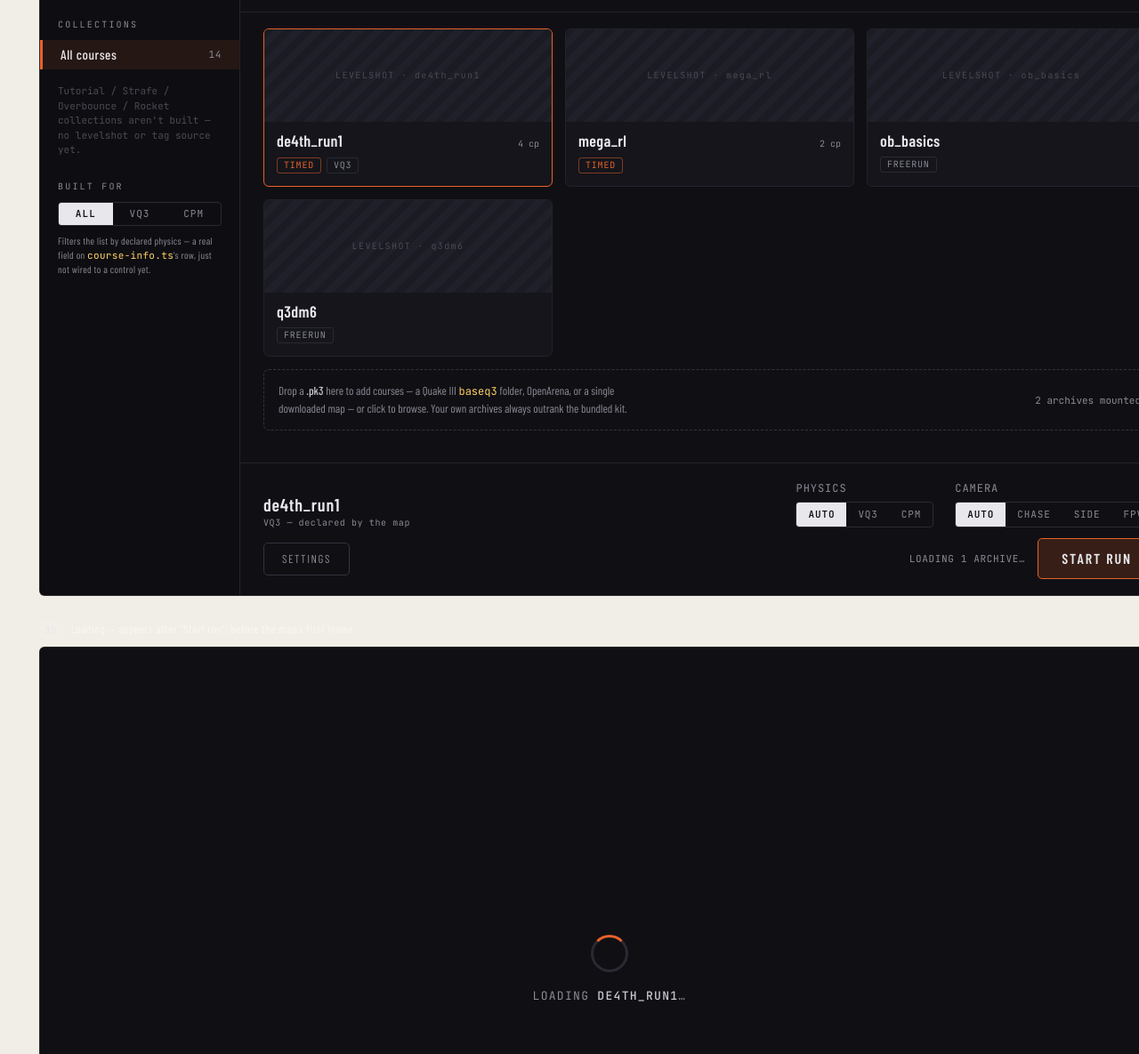
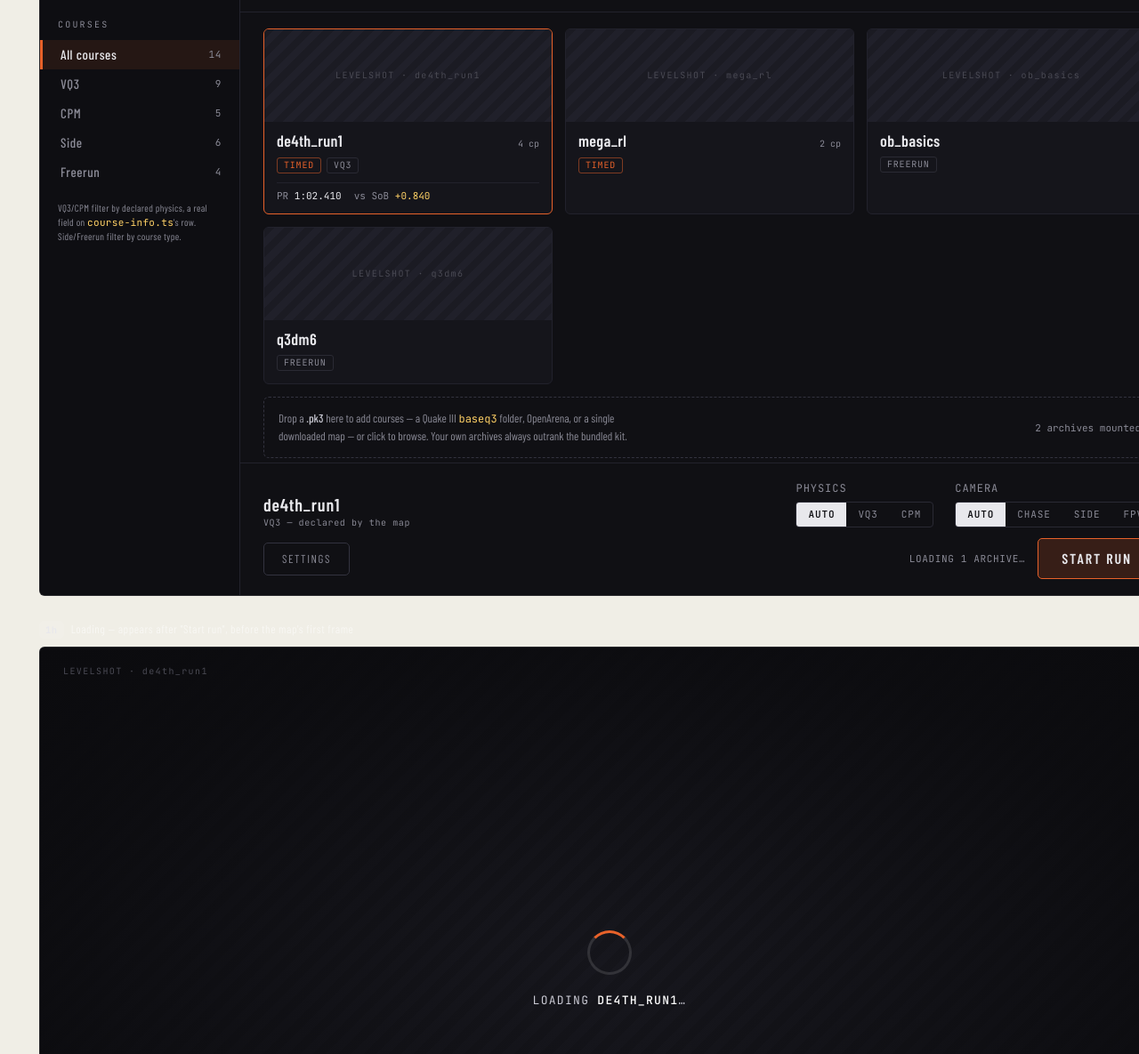
Before and after one commit to joa/overbounce, a website built with Vite: page design/Overbounce Screens.dc.html in a window 1280 px wide. Shown: the part 1255-2440 px from the top of the page at 89% size. Built offline with nearby package versions, Linux system fonts and the light colour scheme.

Commit message:
design: Update mockups

```diff
--- a/design/Overbounce Screens.dc.html
+++ b/design/Overbounce Screens.dc.html
@@ -79,18 +79,15 @@ Open source</a>
 
 <div style="width:224px;flex:none;border-right:1px solid #22222c;background:#0e0e12;padding:24px 0">
 <div style="padding:0 20px;font:700 22px/1 'Barlow Condensed',sans-serif;letter-spacing:-.01em;text-transform:uppercase">Over<span style="color:#e8622a">bounce</span></div>
-<div style="margin-top:28px;padding:0 20px;font:400 10px/1 'JetBrains Mono',monospace;letter-spacing:.22em;color:#8a8a96">COLLECTIONS</div>
+<div style="margin-top:28px;padding:0 20px;font:400 10px/1 'JetBrains Mono',monospace;letter-spacing:.22em;color:#8a8a96">COURSES</div>
 <div style="margin-top:12px;display:flex;flex-direction:column">
 <div style="display:flex;justify-content:space-between;padding:9px 20px;border-left:3px solid #e8622a;background:rgba(232,98,42,.1);font:500 15px/1 'Barlow Condensed',sans-serif;letter-spacing:.04em">All courses<span style="font:400 11px 'JetBrains Mono',monospace;color:#8a8a96">14</span></div>
+<div style="display:flex;justify-content:space-between;padding:9px 20px;border-left:3px solid transparent;font:500 15px/1 'Barlow Condensed',sans-serif;letter-spacing:.04em;color:#8a8a96">VQ3<span style="font:400 11px 'JetBrains Mono',monospace;color:#8a8a96">9</span></div>
+<div style="display:flex;justify-content:space-between;padding:9px 20px;border-left:3px solid transparent;font:500 15px/1 'Barlow Condensed',sans-serif;letter-spacing:.04em;color:#8a8a96">CPM<span style="font:400 11px 'JetBrains Mono',monospace;color:#8a8a96">5</span></div>
+<div style="display:flex;justify-content:space-between;padding:9px 20px;border-left:3px solid transparent;font:500 15px/1 'Barlow Condensed',sans-serif;letter-spacing:.04em;color:#8a8a96">Side<span style="font:400 11px 'JetBrains Mono',monospace;color:#8a8a96">6</span></div>
+<div style="display:flex;justify-content:space-between;padding:9px 20px;border-left:3px solid transparent;font:500 15px/1 'Barlow Condensed',sans-serif;letter-spacing:.04em;color:#8a8a96">Freerun<span style="font:400 11px 'JetBrains Mono',monospace;color:#8a8a96">4</span></div>
 </div>
-<div style="margin-top:16px;padding:0 20px;font:400 11px/1.5 'JetBrains Mono',monospace;color:#4a4a54">Tutorial / Strafe / Overbounce / Rocket collections aren't built — no levelshot or tag source yet.</div>
-<div style="margin-top:28px;padding:0 20px;font:400 10px/1 'JetBrains Mono',monospace;letter-spacing:.22em;color:#8a8a96">BUILT FOR</div>
-<div style="margin:12px 20px 0;display:flex;border:1px solid #2a2a34;border-radius:4px;overflow:hidden">
-<div style="flex:1;padding:7px 0;text-align:center;background:#e8e8ec;color:#101014;font:600 11px/1 'JetBrains Mono',monospace;letter-spacing:.1em">ALL</div>
-<div style="flex:1;padding:7px 0;text-align:center;color:#8a8a96;font:400 11px/1 'JetBrains Mono',monospace;letter-spacing:.1em">VQ3</div>
-<div style="flex:1;padding:7px 0;text-align:center;color:#8a8a96;font:400 11px/1 'JetBrains Mono',monospace;letter-spacing:.1em">CPM</div>
-</div>
-<div style="margin:9px 20px 0;font:400 11px/1.45 'Barlow Condensed',sans-serif;letter-spacing:.03em;color:#8a8a96">Filters the list by declared physics — a real field on <code style="font:400 11px 'JetBrains Mono',monospace;color:#ffd166">course-info.ts</code>'s row, just not wired to a control yet.</div>
+<div style="margin-top:16px;padding:0 20px;font:400 11px/1.45 'Barlow Condensed',sans-serif;letter-spacing:.03em;color:#8a8a96">VQ3/CPM filter by declared physics, a real field on <code style="font:400 11px 'JetBrains Mono',monospace;color:#ffd166">course-info.ts</code>'s row. Side/Freerun filter by course type.</div>
 </div>
 
 <div style="flex:1;display:flex;flex-direction:column;min-width:0">
@@ -116,6 +113,10 @@ Open source</a>
 <div style="margin-top:9px;display:flex;gap:6px;flex-wrap:wrap">
 <span style="padding:3px 7px;border-radius:3px;font:400 10px/1 'JetBrains Mono',monospace;letter-spacing:.08em;text-transform:uppercase;border:1px solid rgba(232,98,42,.5);color:#e8622a">TIMED</span>
 <span style="padding:3px 7px;border-radius:3px;font:400 10px/1 'JetBrains Mono',monospace;letter-spacing:.08em;text-transform:uppercase;border:1px solid #2a2a34;color:#8a8a96">VQ3</span>
+</div>
+<div style="margin-top:10px;padding-top:9px;border-top:1px solid #22222c;display:flex;gap:14px;font:400 11px/1 'JetBrains Mono',monospace;color:#8a8a96">
+<span>PR <span style="color:#e8e8ec">1:02.410</span></span>
+<span>vs SoB <span style="color:#ffd166">+0.840</span></span>
 </div>
 </div>
 </div>
@@ -197,9 +198,12 @@ Open source</a>
 
 <div class="dv-opt" id="1h"><div class="dv-olabel"><a class="dv-oid" href="#1h">1h</a>Loading — appears after "Start run", before the map's first frame</div>
 <div class="dv-card" style="width:1280px">
-<div style="position:relative;width:1280px;height:720px;overflow:hidden;background:#101014;display:flex;flex-direction:column;align-items:center;justify-content:center;gap:20px;font-family:'Barlow Condensed',sans-serif">
-<div style="width:36px;height:36px;border-radius:50%;border:3px solid #2a2a34;border-top-color:#e8622a"></div>
-<div style="font:400 13px/1 'JetBrains Mono',monospace;letter-spacing:.1em;text-transform:uppercase;color:#8a8a96">Loading <span style="color:#c8c8d2;font-weight:500">de4th_run1</span>…</div>
+<div style="position:relative;width:1280px;height:720px;overflow:hidden;background:#101014;display:flex;flex-direction:column;align-items:center;justify-content:center;gap:22px;font-family:'Barlow Condensed',sans-serif">
+<div style="position:absolute;inset:0;background:repeating-linear-gradient(135deg,#1b1b23 0 10px,#20202a 10px 20px)"></div>
+<div style="position:absolute;inset:0;background:radial-gradient(ellipse at center,rgba(16,16,20,.55) 0%,rgba(11,11,14,.92) 72%,#0b0b0e 100%)"></div>
+<div style="position:relative;font:400 10px/1 'JetBrains Mono',monospace;letter-spacing:.14em;color:#4a4a54;position:absolute;top:22px;left:26px">LEVELSHOT · de4th_run1</div>
+<div style="position:relative;width:44px;height:44px;border-radius:50%;border:3px solid rgba(255,255,255,.12);border-top-color:#e8622a"></div>
+<div style="position:relative;font:400 13px/1 'JetBrains Mono',monospace;letter-spacing:.1em;text-transform:uppercase;color:#c8c8d2">Loading <span style="color:#fff;font-weight:500">de4th_run1</span>…</div>
 </div>
 </div></div>
 
```
Also changed, not shown: 1 other file.
